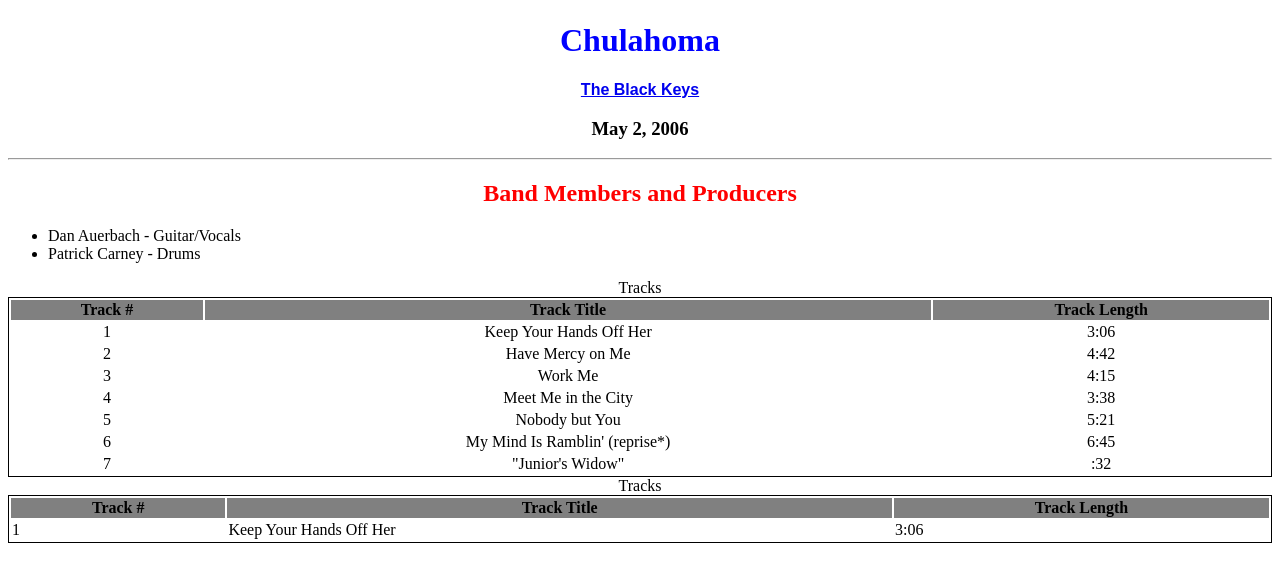
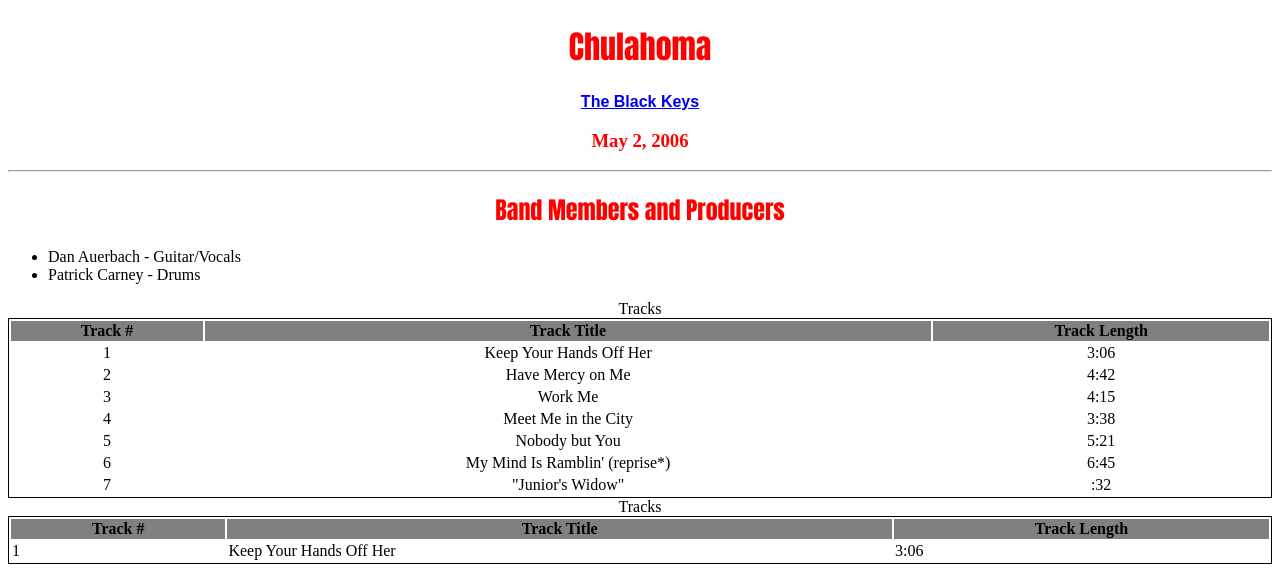
Before and after one commit to Btreboni/SoftwareGuild, a plain HTML site: page Album Styles.html in a window 1280 px wide. Shown: the part 311-883 px from the top of the page. Before the commit the page ends 862 px from the top, so only its background shows below. Drawn offline with Linux system fonts and the light colour scheme.

Commit message:
Album Styles.css

```diff
--- a/Album Styles.css
+++ b/Album Styles.css
@@ -1,13 +1,19 @@
 h1 {
-	color:blue
+	color:red;
+	font-family: Impact, Haettenschweiler, 'Arial Narrow Bold', sans-serif;
 }
 
 h2 {
-	color:red
+	color:red;
+	font-family: Impact, Haettenschweiler, 'Arial Narrow Bold', sans-serif;
+}
+
+h3 {
+	color:red;
 }
 
 p {
-	color:green
+	color:green;
 }
 
 th {
@@ -27,3 +33,7 @@ td {
 #table2 td {
     text-align: left;
 }
+
+a {
+	font-family: Impact, Haettenschweiler, 'Arial Narrow Bold', sans-serif;
+}
```
